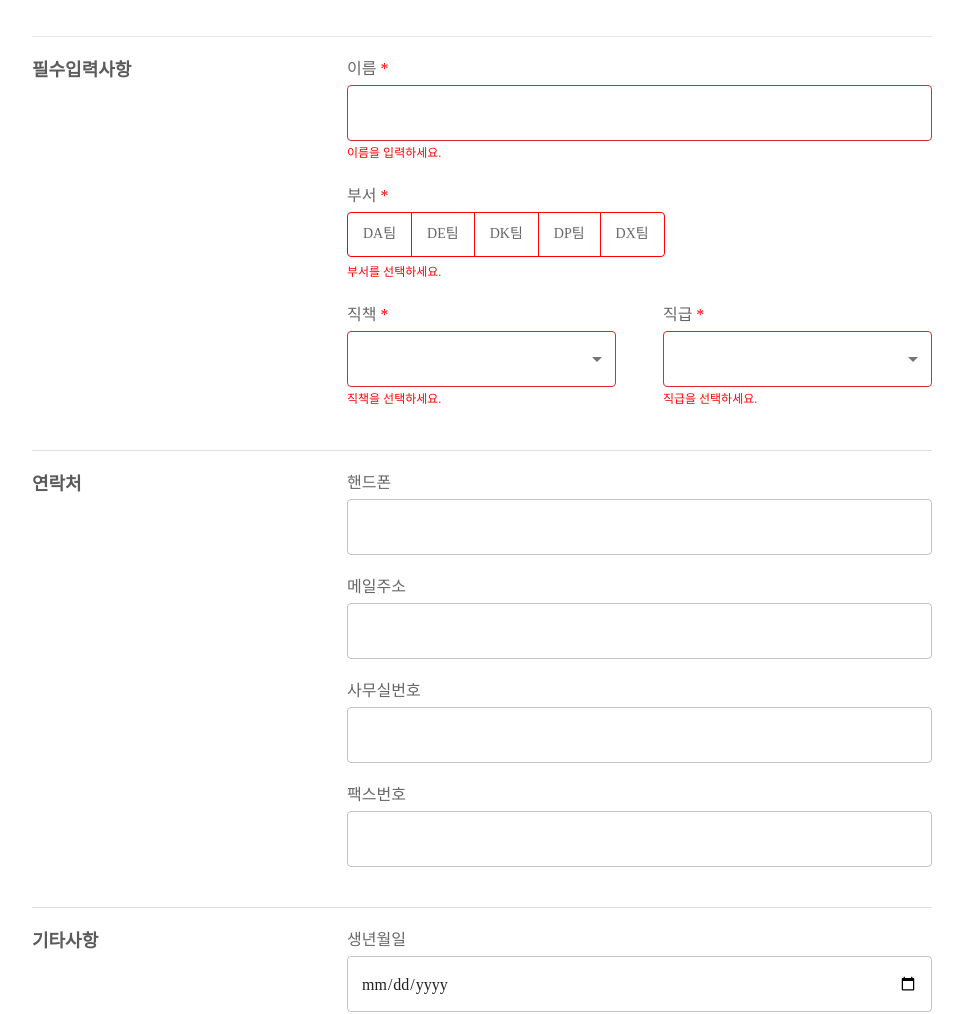
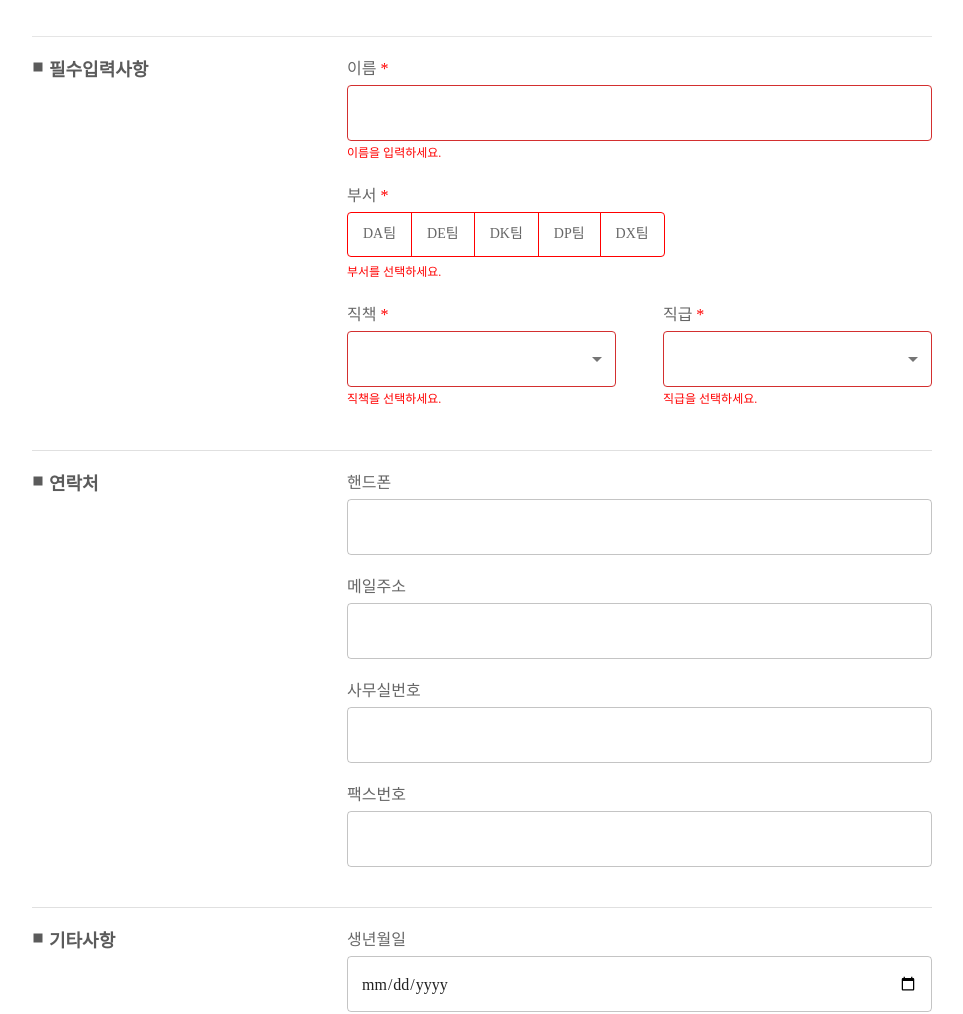
Before and after one commit to happyKale/member-manage-site, a React (Create React App) app in the folder front/: page /add in a window 1280 px wide. Shown: the part 290-1304 px from the top of the page, without its empty margins (158-1121 px from the left). Built offline with nearby package versions, Linux system fonts and the light colour scheme; a web font is replaced by a local one.

Commit message:
Style: 등록화면 SquareIcon 추가

```diff
--- a/front/src/screens/Add/AddScreen.js
+++ b/front/src/screens/Add/AddScreen.js
@@ -17,6 +17,7 @@ import {
   Box,
 } from "@mui/material";
 import ArrowBackIosIcon from "@mui/icons-material/ArrowBackIos";
+import SquareIcon from "@mui/icons-material/Square";
 
 const MARGINBOTTOM = "20px";
 
@@ -138,9 +139,16 @@ function AddScreen() {
               color: "#5b5b5b",
             }}
           >
+            <SquareIcon
+              style={{
+                fontSize: "12px",
+                marginRight: "5px",
+                paddingBottom: "3px",
+              }}
+            />
             필수입력사항
           </Typography>
-          <Stack style={{ width: "65%" }}>
+          <Stack direction={"column"} style={{ width: "65%" }}>
             <Box style={{ marginBottom: `${MARGINBOTTOM}` }}>
               <InputLabel style={{ margin: "0 0 5px 0" }}>
                 이름<span style={{ color: "red" }}> *</span>
@@ -295,9 +303,16 @@ function AddScreen() {
               color: "#5b5b5b",
             }}
           >
+            <SquareIcon
+              style={{
+                fontSize: "12px",
+                marginRight: "5px",
+                paddingBottom: "3px",
+              }}
+            />
             연락처
           </Typography>
-          <Stack style={{ width: "65%" }}>
+          <Stack direction={"column"} style={{ width: "65%" }}>
             <InputLabel style={{ margin: "0 0 5px 0" }}>핸드폰</InputLabel>
             <TextField
               fullWidth
@@ -341,9 +356,16 @@ function AddScreen() {
               color: "#5b5b5b",
             }}
           >
+            <SquareIcon
+              style={{
+                fontSize: "12px",
+                marginRight: "5px",
+                paddingBottom: "3px",
+              }}
+            />
             기타사항
           </Typography>
-          <Stack style={{ width: "65%" }}>
+          <Stack direction={"column"} style={{ width: "65%" }}>
             <InputLabel style={{ margin: "0 0 5px 0" }}>생년월일</InputLabel>
             <TextField
               fullWidth
```
